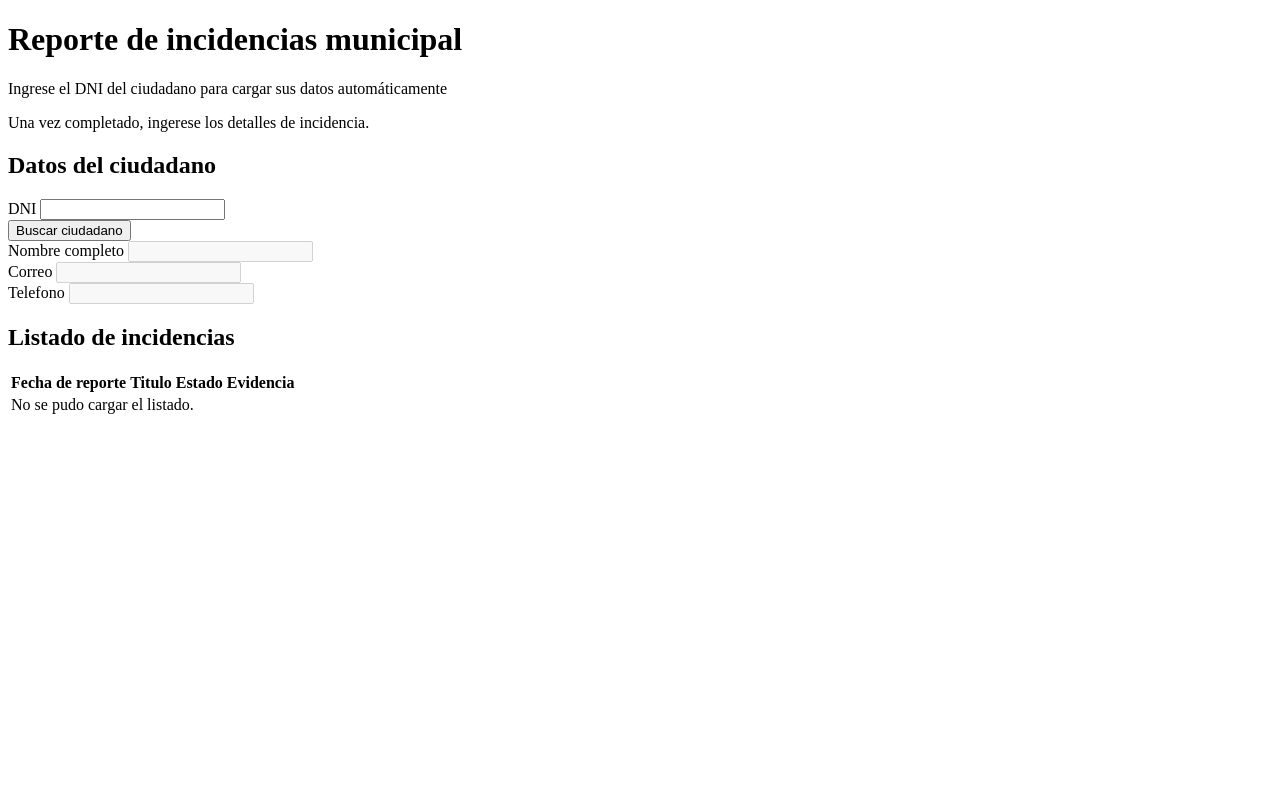
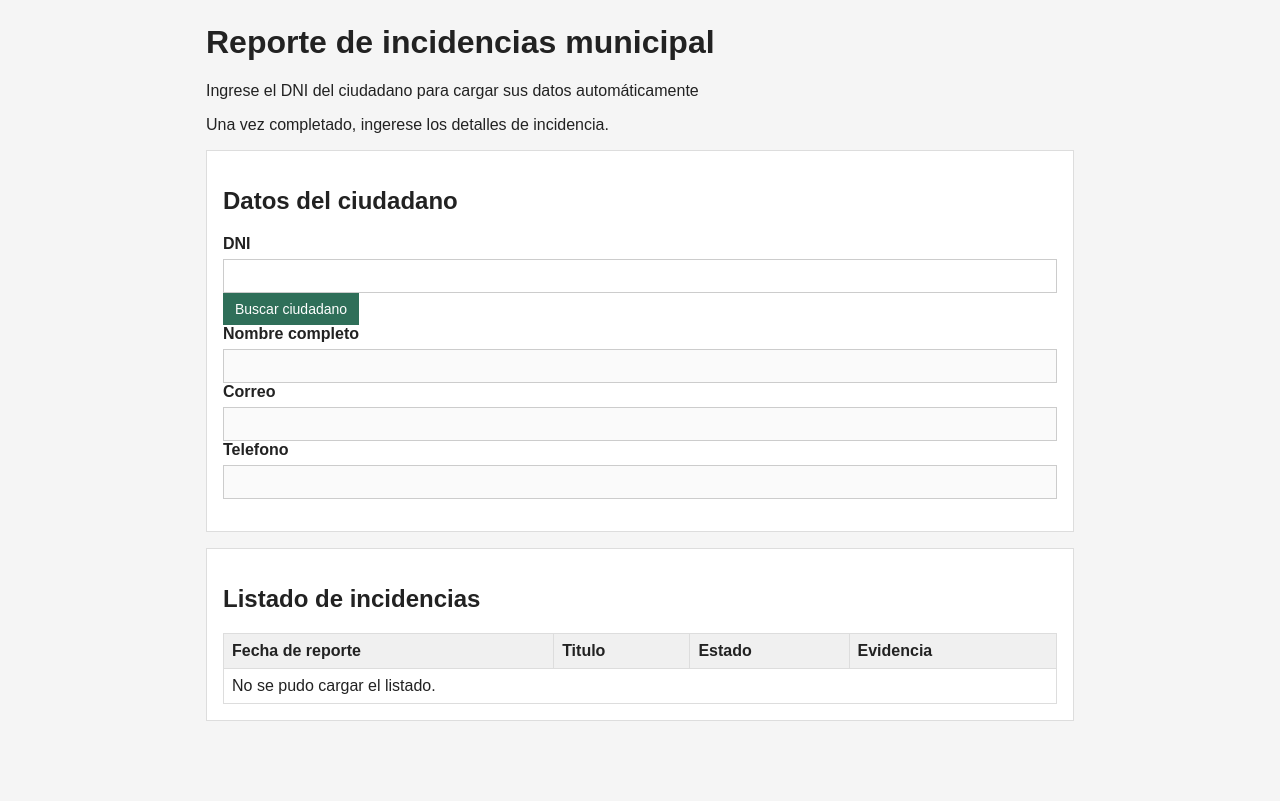
Before and after one commit to Akira-13/CC3S2_26-1_Parcial, a Django app: page / in a window 1280 px wide. Before the commit the page ends 414 px from the top, so only its background shows below. Run offline with Django 5.2, Linux system fonts and the light colour scheme; parts of the project's set-up code (start-up, migrations or seed data) failed here and were passed over.

Commit message:
feat: agregar CSS básico
Co-authored-by: Copilot <copilot@github.com>

```diff
--- a/templates/reportar_incidencia.html
+++ b/templates/reportar_incidencia.html
@@ -4,6 +4,76 @@
     <meta charset="UTF-8">
     <meta name="viewport" content="width=device-width, initial-scale=1.0">
     <title>Reporte de incidencias municipal</title>
+    <style>
+        * {
+            box-sizing: border-box;
+        }
+
+        body {
+            margin: 0;
+            font-family: Arial, sans-serif;
+            background: #f5f5f5;
+            color: #222;
+        }
+
+        main {
+            max-width: 900px;
+            margin: 24px auto;
+            padding: 0 16px 40px;
+        }
+
+        section {
+            background: #fff;
+            border: 1px solid #ddd;
+            padding: 16px;
+            margin: 16px 0;
+        }
+
+        label {
+            display: block;
+            margin-bottom: 6px;
+            font-weight: 600;
+        }
+
+        input,
+        textarea,
+        button {
+            font-size: 14px;
+            font-family: inherit;
+        }
+
+        input,
+        textarea {
+            width: 100%;
+            padding: 8px;
+            border: 1px solid #ccc;
+        }
+
+        button {
+            padding: 8px 12px;
+            background: #2f6f59;
+            color: #fff;
+            border: none;
+            cursor: pointer;
+        }
+
+        table {
+            width: 100%;
+            border-collapse: collapse;
+            margin-top: 12px;
+        }
+
+        th,
+        td {
+            border: 1px solid #ddd;
+            padding: 8px;
+            text-align: left;
+        }
+
+        th {
+            background: #f0f0f0;
+        }
+    </style>
 </head>
 <body>
     <main>
```
